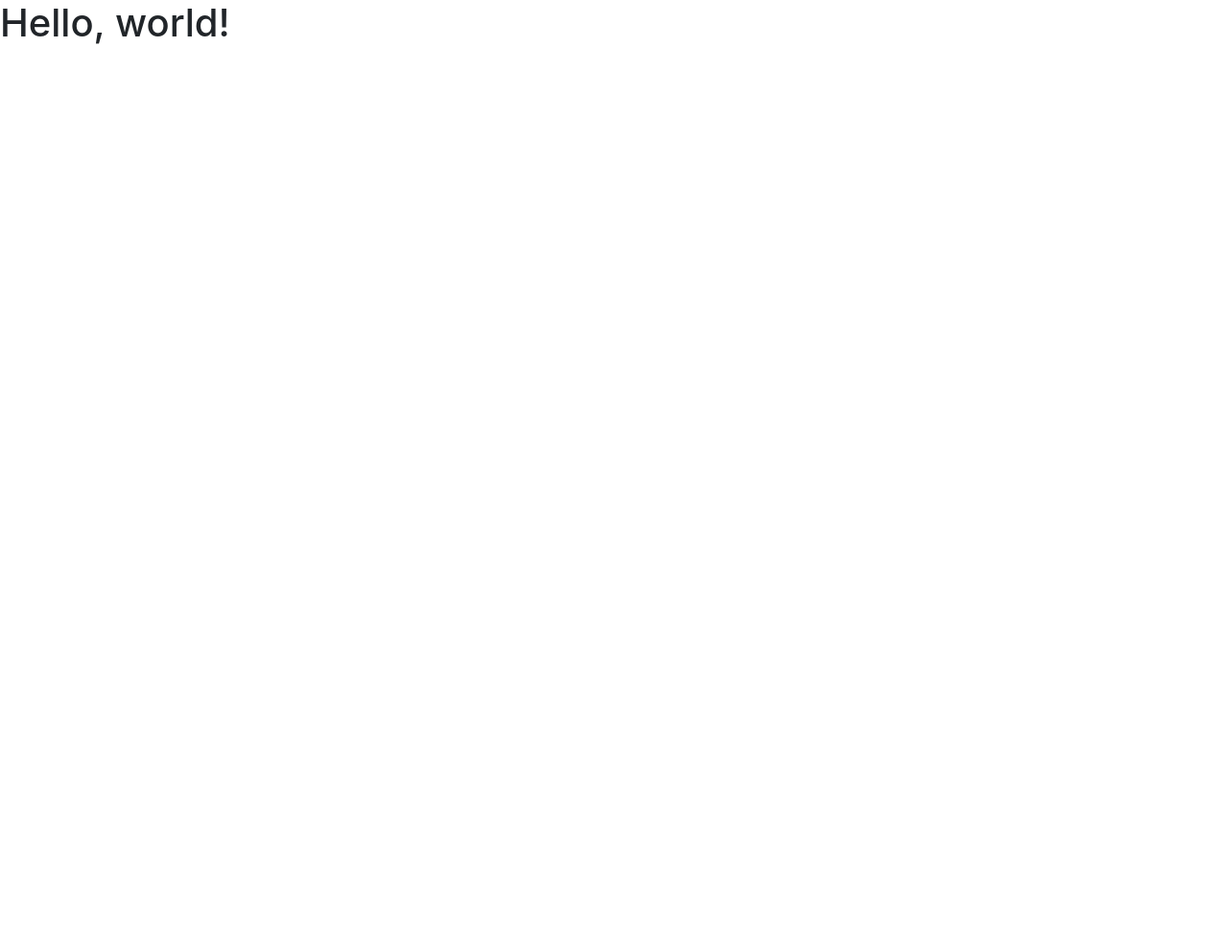
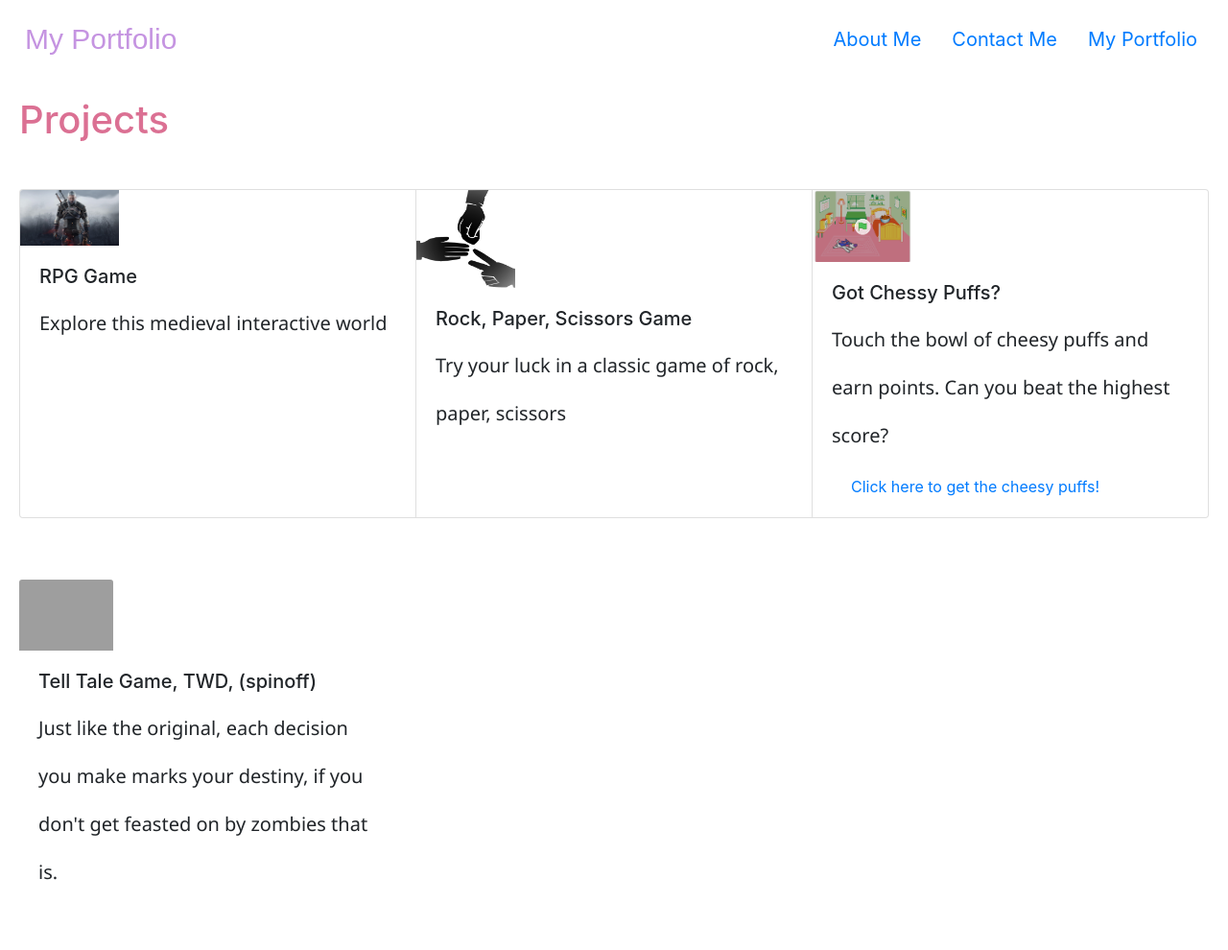
Before and after one commit to jackier94/_portfolio_, a plain HTML site: page portfolio.html in a window 1280 px wide. Shown: the whole page at 96% size. Before the commit the page ends 800 px from the top, so only its background shows below. Drawn offline with nearby package versions, Linux system fonts and the light colour scheme; grey boxes are pictures that could not be loaded.

Commit message:
added card pictures for my portfolio, changed some styling, added links

```diff
--- a/portfolio.html
+++ b/portfolio.html
@@ -7,11 +7,79 @@
 
     <!-- Bootstrap CSS -->
     <link rel="stylesheet" href="https://stackpath.bootstrapcdn.com/bootstrap/4.5.0/css/bootstrap.min.css" integrity="sha384-9aIt2nRpC12Uk9gS9baDl411NQApFmC26EwAOH8WgZl5MYYxFfc+NcPb1dKGj7Sk" crossorigin="anonymous">
+    <link rel="stylesheet" type="text/css" href="style.css">
 
-    <title>Hello, world!</title>
+    <title>My Portfolio</title>
   </head>
   <body>
-    <h1>Hello, world!</h1>
+    <title>About Me</title>
+  </head>
+  <body>
+    <!-- navigation bar-->
+    <nav class="navbar navbar-light">
+        <span class="navbar-myname">My Portfolio</span>
+            <ul class="nav justify-content-right">
+                <li class="nav-item">
+                <a class="nav-link active" href="index.html">About Me</a>
+                </li>
+                <li class="nav-item">
+                <a class="nav-link" href="contact.html">Contact Me</a>
+                </li>
+                <li class="nav-item">
+                <a class="nav-link" href="portfolio.html">My Portfolio</a>
+                </li>
+            </ul>
+    </nav>
+    <header>
+    <h1>Projects</h1>
+
+    <!--Section for cards/my pseudo projects-->
+    <div class="card-group">
+      <div class="card">
+        <img src="Best-RPGs-on-PC.jpg" class="card-img-top" alt="RPG game the Witcher">
+        <div class="card-body">
+          <h5 class="card-title">RPG Game</h5>
+          <p class="card-text">Explore this medieval interactive world</p>
+          <p class="card-text"><small class="text-muted"></small></p>
+        </div>
+      </div>
+      <div class="card">
+        <img src="rock-paper-scissors-.png" class="card-img-top" alt="rock,paper,scissors logo">
+        <div class="card-body">
+          <h5 class="card-title">Rock, Paper, Scissors Game</h5>
+          <p class="card-text">Try your luck in a classic game of rock, paper, scissors</p>
+          <p class="card-text"><small class="text-muted"></small></p>
+        </div>
+      </div>
+      <div class="card">
+        <img src="scratch.PNG" class="card-img-top" alt="scratch game with cheesy puffs">
+        <div class="card-body">
+          <h5 class="card-title">Got Chessy Puffs?</h5>
+          <p class="card-text">Touch the bowl of cheesy puffs and earn points. Can you beat the highest score?</p>
+          <a href="https://scratch.mit.edu/projects/387572838/">Click here to get the cheesy puffs!</a>
+          <p class="card-text"><small class="text-muted"></small></p>
+        </div>
+      </div>
+    </div>
+    </section>
+    <br>
+
+    <section>
+      <div class=row>
+
+        <div class="col-lg-4">
+          <img src="tell tale game-twd.png" class="card-img-top" alt="tell tale game of the walking dead">
+          <div class="card-body">
+            <h5 class="card-title">Tell Tale Game, TWD, (spinoff)</h5>
+            <p class="card-text">Just like the original, each decision you make marks your destiny, if you don't get feasted on by zombies that is. </p>
+            <p class="card-text"><small class="text-muted"></small></p>
+        </div>
+        <div class="col-lg-4">
+
+        </div>
+
+      </div>
+    </section>
 
     <!-- Optional JavaScript -->
     <!-- jQuery first, then Popper.js, then Bootstrap JS -->
--- a/style.css
+++ b/style.css
@@ -7,29 +7,30 @@
     font-size: 30px;
     font-family: "acumin-pro",sans-serif;
     border: 20px;
-
+    color:#C594E1;
+    padding: 10px;
 }
 
 .nav-item {
-    background-color: #C594E1;
-    color:purple;
+    background-color: ;
     font-size: 20px;
 }
+
+
 .navigationbar {
     margin: 0px;
     padding: 0px;
-    background-color: #C594E1;
 
 }
 
 h1 {
     padding: 20px;
     color: palevioletred;
-    background-color: mediumturquoise;
+    background-color:
 }
 
 ul {
-    background-color: #C594E1;
+    background-color:
 }
 
 p {
@@ -48,3 +49,28 @@ img {
 #logo {
     text-align: center;
 }
+.card-group {
+    padding:20px;
+}
+
+form {
+    padding: 20px;
+}
+a {
+    padding:20px;
+}
+
+.myemail {
+    padding:20px;
+    font-family: 'Segoe UI', Tahoma, Geneva, Verdana, sans-serif;
+}
+
+p {
+    font-size: 20px;
+    line-height: 50px;
+    font-family: 'Segoe UI', Tahoma, Geneva, Verdana, sans-serif;
+}
+
+.row {
+    padding:20px;
+}
```
Also changed, not shown: contact.html (+19 -19 lines), index.html (+10 -9 lines), Best-RPGs-on-PC.jpg (added), alien.jpg (added), rock-paper-scissors-.png (added), scratch.PNG (added), 2 other files.
